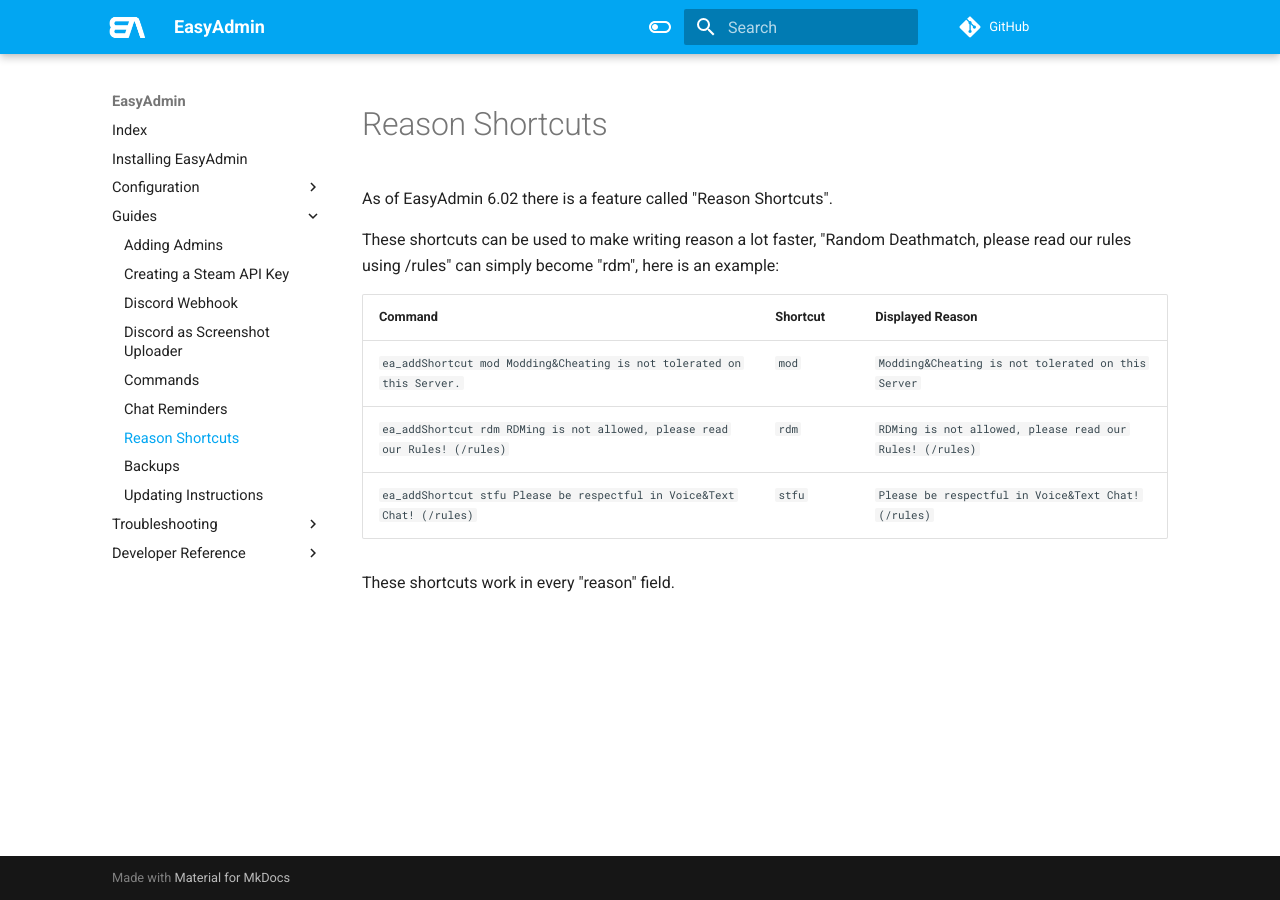
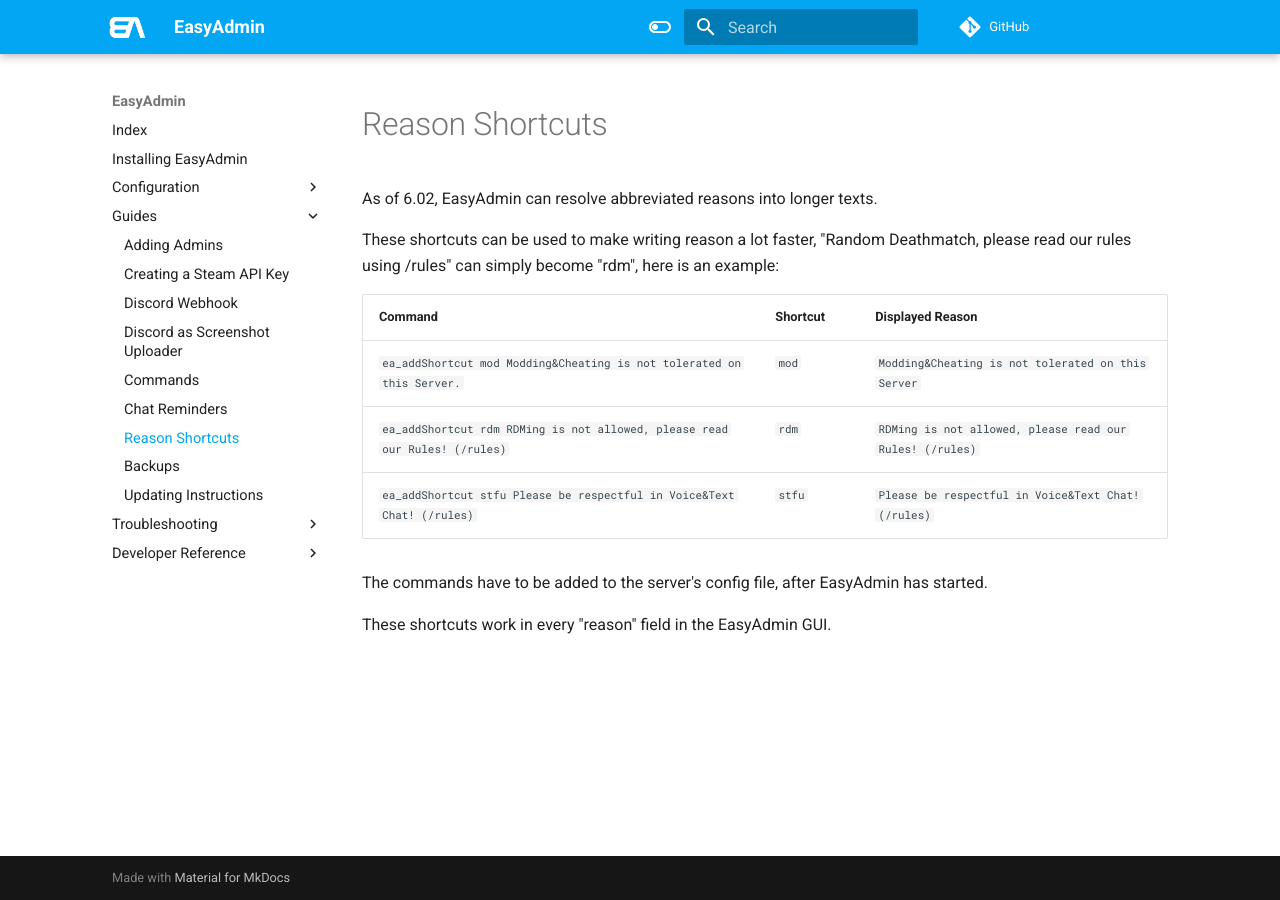
Before and after one commit to Blumlaut/EasyAdmin-docs, an MkDocs documentation site: the page built from docs/shortcuts.md, in a window 1280 px wide. Built offline with MkDocs 1.6.1 and Material for MkDocs 9.7.7, drawn with Linux system fonts in a browser that asks for light colours; comment, search, counter and statistics services are not loaded.

Commit message:
Update shortcuts.md

```diff
--- a/docs/shortcuts.md
+++ b/docs/shortcuts.md
@@ -1,6 +1,6 @@
 # Reason Shortcuts
 
-As of EasyAdmin 6.02 there is a feature called "Reason Shortcuts".
+As of 6.02, EasyAdmin can resolve abbreviated reasons into longer texts.
 
 These shortcuts can be used to make writing reason a lot faster, "Random Deathmatch, please read our rules using /rules" can simply become "rdm", here is an example:
 
@@ -12,5 +12,7 @@ These shortcuts can be used to make writing reason a lot faster, "Random Deathma
 | `ea_addShortcut stfu Please be respectful in Voice&Text Chat! (/rules)`     | `stfu`   | `Please be respectful in Voice&Text Chat! (/rules)`      |
 
 
+The commands have to be added to the server's config file, after EasyAdmin has started.
 
-These shortcuts work in every "reason" field.
+
+These shortcuts work in every "reason" field in the EasyAdmin GUI.
```
